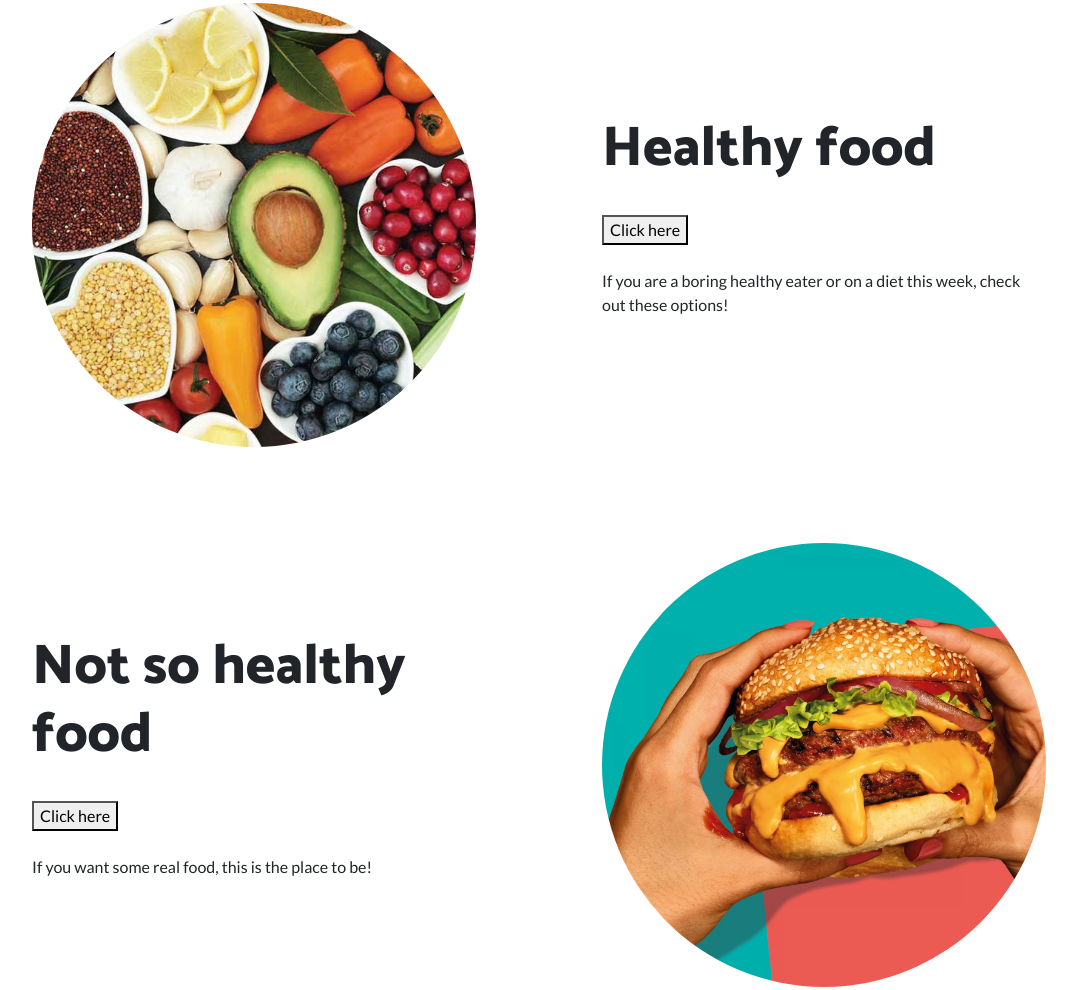
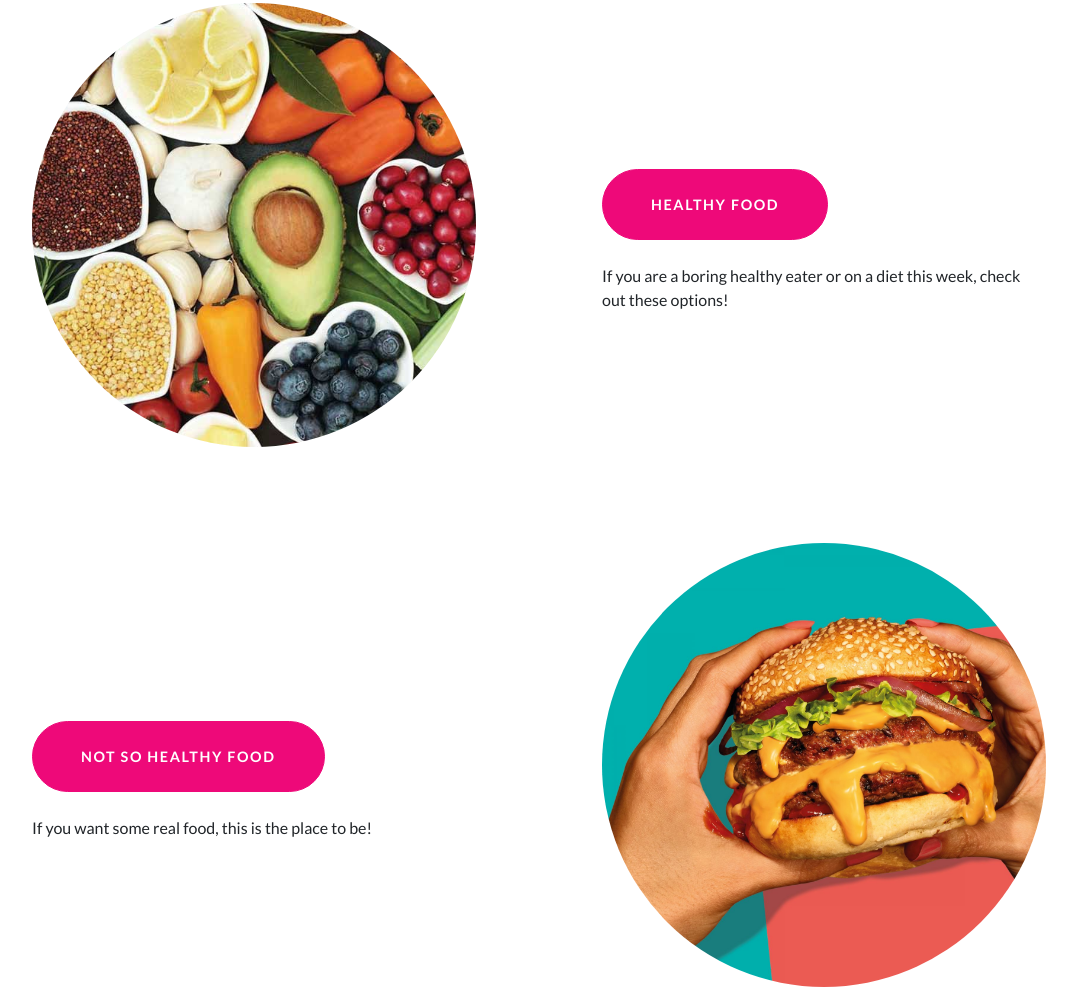
Before and after one commit to alino4kad/food_confusion, a website: page index.html in a window 1280 px wide. Shown: the part 1483-2473 px from the top of the page, without its empty margins (101-1178 px from the left). Drawn offline with Linux system fonts and the light colour scheme.

Commit message:
Created other buttons for food options, spelling mistake in popup fixed

```diff
--- a/index.html
+++ b/index.html
@@ -49,7 +49,7 @@
       <div class="container">
         <h1 class="masthead-heading mb-0">Food confusion</h1>
         <h2 class="masthead-subheading mb-0">For when you are confused about food...</h2>
-        <a button onclick="alert('Hi there!\nThis page is cominng soon :)')" href="#" class="btn btn-primary btn-xl rounded-pill mt-5">Spin a wheel</a>
+        <a button onclick="alert('Hi there!\nThis page is coming soon :)')" href="#" class="btn btn-primary btn-xl rounded-pill mt-5">Spin a wheel</a>
 <br>
 <br>
 <br>
@@ -72,7 +72,7 @@
         </div>
         <div class="col-lg-6 order-lg-1">
           <div class="p-5">
-            <a button onclick="alert('Hi there!\nThis page is cominng soon :)')" href="#" class="btn btn-primary btn-xl rounded-pill mt-5">Food on a budget</a>
+            <a button onclick="alert('Hi there!\nThis page is coming soon :)')" href="#" class="btn btn-primary btn-xl rounded-pill mt-5">Food on a budget</a>
 <br>
 <br>
             <p>Whether you are eating in or out, these meals are delicious and won't make your bank account cry.</p>
@@ -92,9 +92,7 @@
         </div>
         <div class="col-lg-6">
           <div class="p-5">
-            <h2 class="display-4">Healthy food</h2>
-<br>
-            <button onclick="alert('Hi there!\nThis page is coming soon :)')">Click here</button>
+            <a button onclick="alert('Hi there!\nThis page is coming soon :)')" href="#" class="btn btn-primary btn-xl rounded-pill mt-5">Healthy food</a>
 <br>
 <br>
             <p>If you are a boring healthy eater or on a diet this week, check out these options!</p>
@@ -114,9 +112,7 @@
         </div>
         <div class="col-lg-6 order-lg-1">
           <div class="p-5">
-            <h2 class="display-4">Not so healthy food</h2>
-<br>
-            <button onclick="alert('Hi there!\nThis page is coming soon :)')">Click here</button>
+            <a button onclick="alert('Hi there!\nThis page is coming soon :)')" href="#" class="btn btn-primary btn-xl rounded-pill mt-5">Not so healthy food</a>
 <br>
 <br>
             <p>If you want some real food, this is the place to be!</p>
```
